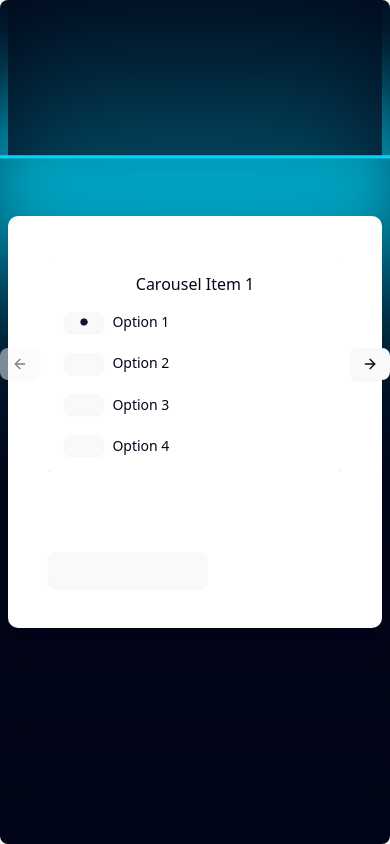
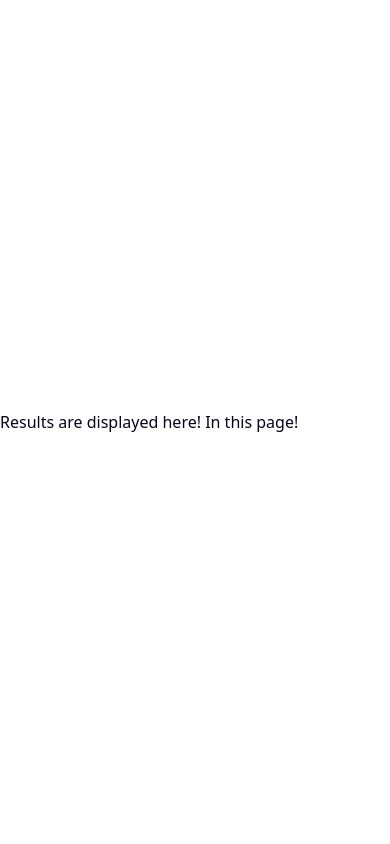
Before and after one commit to BrnDnzDzgn/FantasyRealmUI, a React (Vite) app in the folder fantasy-realm-ui/: page /results in a window 390 px wide. Built offline with nearby package versions, Linux system fonts and the light colour scheme.

Commit message:
routing added. background logic changed

```diff
--- a/fantasy-realm-ui/package.json
+++ b/fantasy-realm-ui/package.json
@@ -23,6 +23,7 @@
     "react": "^19.0.0",
     "react-dom": "^19.0.0",
     "react-hook-form": "^7.54.2",
+    "react-router-dom": "^7.3.0",
     "simplex-noise": "^4.0.3",
     "tailwind-merge": "^3.0.2",
     "tailwindcss": "^4.0.9",
--- a/fantasy-realm-ui/src/App.jsx
+++ b/fantasy-realm-ui/src/App.jsx
@@ -1,11 +1,16 @@
+import { BrowserRouter as Router, Routes, Route } from "react-router-dom";
 import HomeContainer from "./pages/home/HomeContainer"
+import Results from "./pages/results/Results"
 
 function App() {
 
   return (
-    <>
-      <HomeContainer/>
-    </>
+    <Router>
+      <Routes>
+        <Route path="/" element={<HomeContainer />} />
+        <Route path="/results" element={<Results />} />
+      </Routes>
+    </Router>
   )
 }
 
--- a/fantasy-realm-ui/src/pages/home/Home.jsx
+++ b/fantasy-realm-ui/src/pages/home/Home.jsx
@@ -43,9 +43,6 @@ function Home() {
     ];
 
     return (
-
-
-
             <div className="p-10 bg-white shadow-md rounded-lg max-w-[800px] w-full">
                 <Form {...form}>
                     <form onSubmit={form.handleSubmit(onSubmit)} className="space-y-20">
@@ -82,7 +79,6 @@ function Home() {
                             <CarouselPrevious />
                             <CarouselNext />
                         </Carousel>
-
                         <Button type="submit">Start Adventure</Button>
                     </form>
                 </Form>
--- a/fantasy-realm-ui/src/pages/home/HomeContainer.jsx
+++ b/fantasy-realm-ui/src/pages/home/HomeContainer.jsx
@@ -1,27 +1,21 @@
 import Home from "./Home"
+import { useState } from "react";
 import { Vortex } from "../../components/ui/vortex"
-import { LampContainer } from "../../components/ui/lamp";
 import React from "react";
-import { motion } from "motion/react";
+import { getRandomVortexProps } from "../../utils/getRandomVortexProps";
 
 function HomeContainer() {
-    const backgrounds = [
-        (props) => <Vortex {...props} rangeY={800} particleCount={1500} baseHue={300} />,
-        (props) => <Vortex {...props} rangeY={600} particleCount={1000} baseHue={900} />,
-        (props) => <LampContainer {...props} />,
-        (props) => <Vortex {...props} rangeY={900} particleCount={1000} baseHue={100} />,
-    ];
+    const [vortexProps, setVortexProps] = useState(() => getRandomVortexProps());
 
-    const lastIndex = parseInt(localStorage.getItem("backgroundIndex") | 0); // Get last used index from localStorage
-    const nextIndex = (lastIndex + 1) % backgrounds.length; // Calculate next index (looping when reaching the end)
-    localStorage.setItem("backgroundIndex", nextIndex); // Store new index in localStorage
-    const SelectedBackground = backgrounds[nextIndex]; // Select the background component based on the index
+    function handleRandomizeBackground() {
+        setVortexProps(getRandomVortexProps());
+    }
 
     return (
         <div className="h-screen w-screen flex justify-center items-center bg-gray-100">
-            <SelectedBackground className="flex items-center flex-col justify-center px-2 md:px-10 py-4 w-full h-full">
-                <Home />
-            </SelectedBackground>
+            <Vortex {...vortexProps} className="flex items-center flex-col justify-center px-2 md:px-10 py-4 w-full h-full">
+                <Home onCarouselNav={handleRandomizeBackground} />
+            </Vortex>
         </div>
     );
 }
--- /dev/null
+++ b/fantasy-realm-ui/src/pages/results/Results.jsx
@@ -0,0 +1,11 @@
+
+function Results() {
+
+    return (
+        <>
+            <p>Results are displayed here! In this page!</p>
+        </>
+    )
+}
+
+export default Results
--- /dev/null
+++ b/fantasy-realm-ui/src/pages/results/ResultsContainer.jsx
@@ -0,0 +1,12 @@
+import Results from "./Results"
+
+function ResultsContainer() {
+
+    return (
+        <>
+            <Results/>
+        </>
+    )
+}
+
+export default ResultsContainer
--- /dev/null
+++ b/fantasy-realm-ui/src/utils/getRandomVortexProps.js
@@ -0,0 +1,10 @@
+export function getRandomVortexProps() {
+    const randomIntInRange = (min, max) =>
+    Math.floor(Math.random() * (max - min + 1)) + min;
+
+    return {
+    rangeY: randomIntInRange(400, 1000),
+    particleCount: randomIntInRange(500, 2000),
+    baseHue: randomIntInRange(100, 1000),
+    };
+}
```
Also changed, not shown: 1 other file (tests, documents, lock files or other folders).
